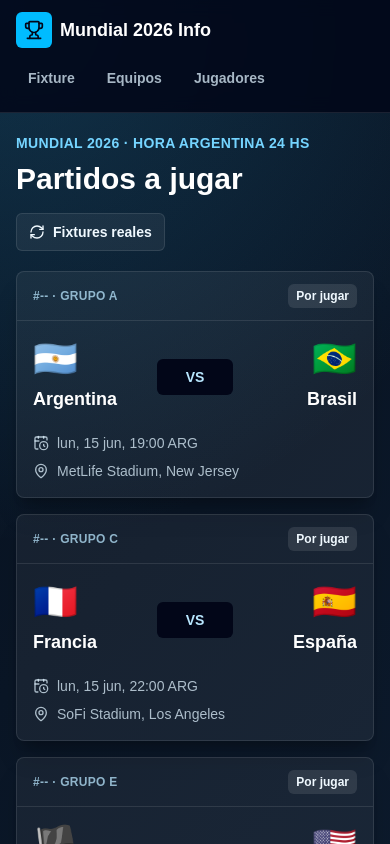
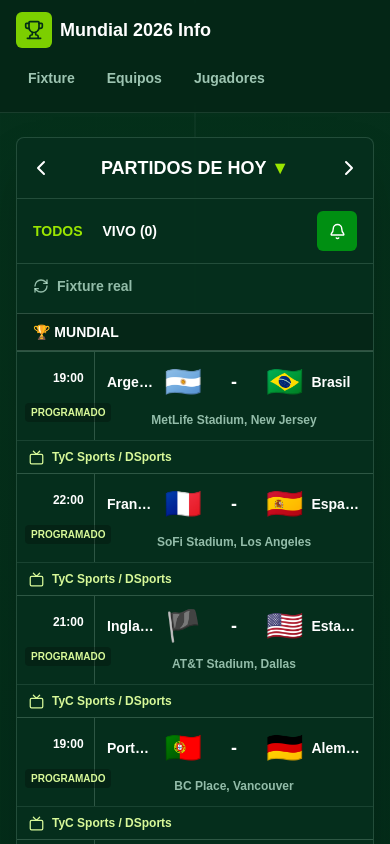
Before and after one commit to Baan07/mundial-prode-info, a Next.js app: page / in a window 390 px wide. Shown: the top 844 px of the page. Built offline with nearby package versions, Linux system fonts and the light colour scheme; no server answers.

Commit message:
Restyle match list and add Argentina TV channels

```diff
--- a/src/app/fixture/page.tsx
+++ b/src/app/fixture/page.tsx
@@ -10,51 +10,52 @@ export default async function FixturePage() {
   const knockoutMatches = matches.filter((match) => match.phase !== "Fase de grupos");
 
   return (
-    <main className="mx-auto max-w-7xl px-4 py-6">
+    <main className="relative mx-auto max-w-6xl px-4 py-6">
       <AutoRefresh seconds={30} />
-      <div className="flex flex-col gap-3 md:flex-row md:items-end md:justify-between">
-        <div>
-          <p className="text-sm font-bold uppercase tracking-wide text-sky-300">
-            {isLiveConnected ? "Resultados live cada 30s" : "Fixture real · conectar API para goles y formaciones live"}
+      <section className="overflow-hidden rounded-lg border border-emerald-100/15 bg-[#062f1d]/95 shadow-2xl shadow-black/30">
+        <div className="border-b border-emerald-100/15 px-4 py-4">
+          <p className="text-sm font-black uppercase tracking-wide text-lime-400">
+            {isLiveConnected ? "Resultados en vivo cada 30s" : "Fixture real · TV Argentina"}
           </p>
-          <h1 className="mt-2 text-4xl font-black text-white">Fixture 2026</h1>
+          <h1 className="mt-1 text-3xl font-black uppercase text-white">Fixture Mundial 2026</h1>
         </div>
-        <div className="grid gap-2 sm:grid-cols-3">
-          <select className="rounded-md border border-white/10 bg-slate-950 p-3 text-sky-50">
+
+        <div className="grid gap-2 border-b border-emerald-100/15 p-4 sm:grid-cols-3">
+          <select className="rounded-md border border-emerald-100/15 bg-[#052617] p-3 text-white">
             <option>Todos los grupos</option>
             {[...new Set(teams.map((team) => team.group).filter(Boolean))].map((group) => (
               <option key={group}>Grupo {group}</option>
             ))}
           </select>
-          <select className="rounded-md border border-white/10 bg-slate-950 p-3 text-sky-50">
+          <select className="rounded-md border border-emerald-100/15 bg-[#052617] p-3 text-white">
             <option>Todas las selecciones</option>
             {teams.map((team) => (
               <option key={team.id}>{team.name}</option>
             ))}
           </select>
-          <select className="rounded-md border border-white/10 bg-slate-950 p-3 text-sky-50">
+          <select className="rounded-md border border-emerald-100/15 bg-[#052617] p-3 text-white">
             <option>Todos</option>
             <option>Por jugar</option>
             <option>En vivo</option>
             <option>Final</option>
           </select>
         </div>
-      </div>
 
-      <section className="mt-6">
-        <h2 className="mb-3 text-xl font-black text-white">Fase de grupos</h2>
-        <div className="grid gap-4 md:grid-cols-2 xl:grid-cols-3">
+        <div>
+          <div className="border-y border-emerald-100/20 bg-[#052617] px-4 py-2 text-sm font-black uppercase text-white">
+            🏆 Fase de grupos
+          </div>
           {groupMatches.map((match) => (
             <MatchCard match={match} teams={teams} key={match.id} />
           ))}
         </div>
-      </section>
 
-      <section className="mt-8">
-        <h2 className="mb-3 text-xl font-black text-white">Eliminacion directa</h2>
-        <div className="grid gap-4 md:grid-cols-2 xl:grid-cols-3">
+        <div>
+          <div className="border-y border-emerald-100/20 bg-[#052617] px-4 py-2 text-sm font-black uppercase text-white">
+            🏆 Eliminacion directa
+          </div>
           {knockoutMatches.map((match) => (
-            <MatchCard compact match={match} teams={teams} key={match.id} />
+            <MatchCard match={match} teams={teams} key={match.id} />
           ))}
         </div>
       </section>
--- a/src/app/globals.css
+++ b/src/app/globals.css
@@ -18,10 +18,23 @@
 body {
   margin: 0;
   background:
-    radial-gradient(circle at top left, rgba(56, 189, 248, 0.2), transparent 34rem),
-    linear-gradient(135deg, #07111f 0%, #0d1b2d 48%, #061827 100%);
+    linear-gradient(rgba(3, 45, 25, 0.88), rgba(3, 45, 25, 0.9)),
+    radial-gradient(circle at 50% 20%, rgba(113, 211, 71, 0.18), transparent 28rem),
+    repeating-linear-gradient(90deg, rgba(255,255,255,0.025) 0 1px, transparent 1px 96px),
+    linear-gradient(135deg, #053d24 0%, #082f1f 48%, #041b13 100%);
   color: var(--foreground);
   font-family: Arial, Helvetica, sans-serif;
+}
+
+body::before {
+  content: "";
+  position: fixed;
+  inset: 0;
+  pointer-events: none;
+  background:
+    linear-gradient(90deg, transparent calc(50% - 1px), rgba(255,255,255,0.08) calc(50% - 1px), rgba(255,255,255,0.08) calc(50% + 1px), transparent calc(50% + 1px)),
+    radial-gradient(circle at 50% 50%, transparent 0 92px, rgba(255,255,255,0.06) 93px 95px, transparent 96px);
+  opacity: 0.45;
 }
 
 a {
--- a/src/app/layout.tsx
+++ b/src/app/layout.tsx
@@ -30,15 +30,15 @@ export default function RootLayout({ children }: Readonly<{ children: React.Reac
   return (
     <html lang="es-AR">
       <body>
-        <header className="sticky top-0 z-20 border-b border-white/10 bg-slate-950/85 backdrop-blur">
+        <header className="sticky top-0 z-20 border-b border-emerald-100/10 bg-[#052617]/90 backdrop-blur">
           <nav className="mx-auto flex max-w-7xl flex-col gap-3 px-4 py-3 md:flex-row md:items-center md:justify-between">
             <Link className="flex items-center gap-2 text-lg font-black text-white" href="/">
-              <span className="grid size-9 place-items-center rounded-md bg-sky-400 text-slate-950"><Trophy size={20} /></span>
+              <span className="grid size-9 place-items-center rounded-md bg-lime-500 text-green-950"><Trophy size={20} /></span>
               Mundial 2026 Info
             </Link>
             <div className="flex gap-2 overflow-x-auto pb-1 md:pb-0">
               {nav.map(([label, href]) => (
-                <Link className="rounded-md px-3 py-2 text-sm font-bold text-sky-100/75 hover:bg-white/10 hover:text-white" href={href} key={href}>
+                <Link className="rounded-md px-3 py-2 text-sm font-bold text-emerald-100/75 hover:bg-white/10 hover:text-white" href={href} key={href}>
                   {label}
                 </Link>
               ))}
@@ -46,7 +46,7 @@ export default function RootLayout({ children }: Readonly<{ children: React.Reac
           </nav>
         </header>
         {children}
-        <footer className="mx-auto max-w-7xl px-4 py-8 text-sm text-sky-100/55">
+        <footer className="relative mx-auto max-w-7xl px-4 py-8 text-sm text-emerald-100/55">
           Fixture, resultados en vivo, equipos, jugadores y formaciones. Horarios en Argentina.
         </footer>
       </body>
--- a/src/app/page.tsx
+++ b/src/app/page.tsx
@@ -1,53 +1,96 @@
 import Link from "next/link";
-import { RefreshCw } from "lucide-react";
+import { Bell, ChevronLeft, ChevronRight, RefreshCw } from "lucide-react";
 import { AutoRefresh } from "@/components/AutoRefresh";
 import { MatchCard } from "@/components/MatchCard";
 import { getWorldCupData } from "@/lib/realData";
 
 export const revalidate = 30;
 
-function nextMatches<T extends { kickoffAt: string; status: string }>(matches: T[]) {
+function argentinaDate(value: string) {
+  return new Intl.DateTimeFormat("en-CA", {
+    day: "2-digit",
+    month: "2-digit",
+    timeZone: "America/Argentina/Buenos_Aires",
+    year: "numeric",
+  }).format(new Date(value));
+}
+
+function todayInArgentina() {
+  return new Intl.DateTimeFormat("en-CA", {
+    day: "2-digit",
+    month: "2-digit",
+    timeZone: "America/Argentina/Buenos_Aires",
+    year: "numeric",
+  }).format(new Date());
+}
+
+function visibleMatches<T extends { kickoffAt: string; status: string }>(matches: T[]) {
+  const today = todayInArgentina();
+  const todayMatches = matches.filter((match) => argentinaDate(match.kickoffAt) === today);
+  if (todayMatches.length) return todayMatches;
+
   const live = matches.filter((match) => match.status === "live");
   const upcoming = matches
     .filter((match) => match.status === "scheduled")
     .sort((a, b) => new Date(a.kickoffAt).getTime() - new Date(b.kickoffAt).getTime());
-  return [...live, ...upcoming].slice(0, 9);
+  return [...live, ...upcoming].slice(0, 10);
 }
 
 export default async function Home() {
   const { matches, teams, source, isLiveConnected } = await getWorldCupData();
-  const visibleMatches = nextMatches(matches);
+  const matchesToShow = visibleMatches(matches);
+  const liveCount = matches.filter((match) => match.status === "live").length;
 
   return (
-    <main className="mx-auto max-w-7xl px-4 py-5 md:py-8">
+    <main className="relative mx-auto max-w-6xl px-4 py-6 md:py-10">
       <AutoRefresh seconds={30} />
-      <section className="flex flex-col gap-4 md:flex-row md:items-end md:justify-between">
-        <div>
-          <p className="text-sm font-bold uppercase tracking-wide text-sky-300">Mundial 2026 · hora Argentina 24 hs</p>
-          <h1 className="mt-2 text-3xl font-black text-white md:text-5xl">Partidos a jugar</h1>
+      <section className="overflow-hidden rounded-lg border border-emerald-100/15 bg-[#062f1d]/95 shadow-2xl shadow-black/30">
+        <div className="grid grid-cols-[44px_1fr_44px] items-center border-b border-emerald-100/15 px-3 py-4">
+          <ChevronLeft className="text-white" />
+          <h1 className="text-center text-lg font-black uppercase text-white">
+            {matchesToShow.length ? "Partidos de hoy" : "Proximos partidos"} <span className="text-lime-400">▼</span>
+          </h1>
+          <ChevronRight className="justify-self-end text-white" />
         </div>
-        <div className="flex flex-wrap gap-2">
-          <span className="inline-flex items-center gap-2 rounded-md border border-white/10 bg-white/[0.06] px-3 py-2 text-sm font-bold text-sky-50">
-            <RefreshCw size={16} /> {isLiveConnected ? "Live conectado" : "Fixtures reales"}
+
+        <div className="flex items-center justify-between gap-3 border-b border-emerald-100/15 px-4 py-3">
+          <div className="flex gap-5 text-sm font-black uppercase">
+            <span className="text-lime-400">Todos</span>
+            <span className="text-white">Vivo ({liveCount})</span>
+          </div>
+          <div className="flex items-center gap-2">
+            <span className="hidden rounded-md bg-[#007c19] px-3 py-2 text-xs font-black text-white sm:inline-flex">
+              TV Argentina
+            </span>
+            <span className="grid size-10 place-items-center rounded-md bg-[#008f12] text-white">
+              <Bell size={17} />
+            </span>
+          </div>
+        </div>
+
+        <div className="px-4 py-3">
+          <span className="inline-flex items-center gap-2 text-sm font-bold text-emerald-100/70">
+            <RefreshCw size={16} /> {isLiveConnected ? "Resultados en vivo" : "Fixture real"}
           </span>
+        </div>
+
+        <div className="px-0 pb-4">
+          <div className="border-y border-emerald-100/20 bg-[#052617] px-4 py-2 text-sm font-black uppercase text-white">
+            🏆 Mundial
+          </div>
+          {matchesToShow.map((match) => (
+            <MatchCard match={match} teams={teams} key={match.id} />
+          ))}
         </div>
       </section>
 
-      <section className="mt-5 grid gap-4 md:grid-cols-2 xl:grid-cols-3">
-        {visibleMatches.map((match) => (
-          <MatchCard match={match} teams={teams} key={match.id} />
-        ))}
-      </section>
-
-      <section className="mt-8 flex flex-col gap-3 rounded-lg border border-white/10 bg-white/[0.045] p-4 md:flex-row md:items-center md:justify-between">
+      <section className="mt-6 flex flex-col gap-3 rounded-lg border border-emerald-100/15 bg-[#062f1d]/85 p-4 md:flex-row md:items-center md:justify-between">
         <div>
           <p className="text-sm font-bold text-white">Fuente: {source}</p>
-          <p className="mt-1 text-sm text-sky-100/65">
-            Para resultados, goles, jugadores y formaciones confirmadas en vivo, cargar `FOOTBALL_API_KEY` en Netlify.
-          </p>
+          <p className="mt-1 text-sm text-emerald-100/65">Horarios en Argentina, formato 24 hs. Canales sujetos a grilla oficial.</p>
         </div>
-        <Link className="rounded-md bg-white px-4 py-2 text-center text-sm font-black text-slate-950" href="/fixture">
-          Ver fixture completo
+        <Link className="rounded-md bg-lime-500 px-4 py-2 text-center text-sm font-black text-green-950" href="/fixture">
+          Fixture completo
         </Link>
       </section>
     </main>
--- a/src/app/partido/[id]/page.tsx
+++ b/src/app/partido/[id]/page.tsx
@@ -1,9 +1,10 @@
 import type { Metadata } from "next";
 import { notFound } from "next/navigation";
-import { CalendarClock, MapPin } from "lucide-react";
+import { CalendarClock, MapPin, Tv } from "lucide-react";
 import { AutoRefresh } from "@/components/AutoRefresh";
 import { LineupPanel } from "@/components/LineupPanel";
 import { StatBadge } from "@/components/StatBadge";
+import { channelLabel, channelNote } from "@/lib/broadcast";
 import { formatArgentinaTime, getLineup, getRealMatch, getTeamFromList } from "@/lib/realData";
 
 type Props = { params: Promise<{ id: string }> };
@@ -35,11 +36,11 @@ export default async function MatchPage({ params }: Props) {
   const awayLineup = await getLineup(away.id);
 
   return (
-    <main className="mx-auto max-w-5xl px-4 py-6">
+    <main className="relative mx-auto max-w-5xl px-4 py-6">
       <AutoRefresh seconds={30} />
-      <section className="overflow-hidden rounded-lg border border-white/10 bg-white/[0.055]">
-        <div className="flex items-center justify-between border-b border-white/10 px-4 py-3">
-          <p className="text-xs font-black uppercase tracking-wide text-sky-300">
+      <section className="overflow-hidden rounded-lg border border-emerald-100/15 bg-[#062f1d]/95 shadow-2xl shadow-black/30">
+        <div className="flex items-center justify-between border-b border-emerald-100/15 px-4 py-3">
+          <p className="text-xs font-black uppercase tracking-wide text-lime-400">
             #{match.matchNumber} · {match.group ? `Grupo ${match.group}` : match.phase}
           </p>
           <span className="rounded-md bg-white/10 px-3 py-1 text-sm font-black text-white">
@@ -67,12 +68,15 @@ export default async function MatchPage({ params }: Props) {
           </div>
         </div>
 
-        <div className="grid gap-3 border-t border-white/10 px-4 py-4 text-sky-100/75 md:grid-cols-2">
+        <div className="grid gap-3 border-t border-emerald-100/15 px-4 py-4 text-emerald-100/80 md:grid-cols-3">
           <span className="flex items-center gap-2">
             <CalendarClock size={18} /> {formatArgentinaTime(match.kickoffAt)} ARG
           </span>
+          <span className="flex items-center gap-2">
+            <MapPin size={18} /> {match.stadium}, {match.city}
+          </span>
           <span className="flex items-center gap-2 md:justify-end">
-            <MapPin size={18} /> {match.stadium}, {match.city}
+            <Tv size={18} /> {channelLabel(match)}
           </span>
         </div>
       </section>
@@ -80,7 +84,7 @@ export default async function MatchPage({ params }: Props) {
       <section className="mt-5 grid gap-4 sm:grid-cols-3">
         <StatBadge label="Local" value={home.name} />
         <StatBadge label="Visitante" value={away.name} />
-        <StatBadge label="Estado" value={match.status === "live" ? "En vivo" : match.status === "finished" ? "Final" : "Por jugar"} />
+        <StatBadge label="TV" value={channelNote(match, teams)} />
       </section>
 
       <section className="mt-5 grid gap-4 lg:grid-cols-2">
--- a/src/components/MatchCard.tsx
+++ b/src/components/MatchCard.tsx
@@ -1,23 +1,20 @@
 import Link from "next/link";
-import { CalendarClock, MapPin } from "lucide-react";
+import { Tv } from "lucide-react";
+import { channelLabel } from "@/lib/broadcast";
 import { formatArgentinaTime, getTeamFromList } from "@/lib/realData";
 import { Match, Team } from "@/lib/types";
 
 const statusLabel = {
-  scheduled: "Por jugar",
-  live: "En vivo",
-  finished: "Final",
+  scheduled: "PROGRAMADO",
+  live: "EN VIVO",
+  finished: "FINAL",
 };
 
-export function MatchCard({
-  match,
-  teams,
-  compact = false,
-}: {
-  match: Match;
-  teams: Team[];
-  compact?: boolean;
-}) {
+function timeOnly(value: string) {
+  return formatArgentinaTime(value).split(",").pop()?.trim() ?? formatArgentinaTime(value);
+}
+
+export function MatchCard({ match, teams }: { match: Match; teams: Team[]; compact?: boolean }) {
   const home = getTeamFromList(teams, match.homeTeamId);
   const away = getTeamFromList(teams, match.awayTeamId);
   if (!home || !away) return null;
@@ -26,51 +23,35 @@ export function MatchCard({
 
   return (
     <Link className="block" href={`/partido/${match.id}`}>
-      <article className="overflow-hidden rounded-lg border border-white/10 bg-white/[0.055] shadow-xl shadow-black/20 transition hover:border-sky-300/50">
-        <div className="flex items-center justify-between gap-3 border-b border-white/10 px-4 py-3">
-          <p className="text-xs font-bold uppercase tracking-wide text-sky-200/75">
-            #{match.matchNumber ?? "--"} · {match.group ? `Grupo ${match.group}` : match.phase}
-          </p>
-          <span
-            className={`rounded-md px-2 py-1 text-xs font-black ${
-              match.status === "live" ? "bg-emerald-400 text-slate-950" : "bg-white/10 text-sky-50"
-            }`}
-          >
-            {match.status === "live" && match.liveMinute ? `${match.liveMinute}' ` : ""}
-            {statusLabel[match.status]}
+      <article className="grid grid-cols-[78px_1fr] border-t border-emerald-100/20 bg-[#062f1d]/92 transition hover:bg-[#0a3a24] md:grid-cols-[92px_1fr_210px]">
+        <div className="grid place-items-center border-r border-emerald-100/20 px-2 py-3 text-center">
+          <span className="text-xs font-black text-white">{timeOnly(match.kickoffAt)}</span>
+          <span className={`mt-1 rounded px-1.5 py-0.5 text-[10px] font-black ${match.status === "live" ? "bg-lime-400 text-green-950" : "bg-black/25 text-lime-200"}`}>
+            {match.status === "live" && match.liveMinute ? `${match.liveMinute}'` : statusLabel[match.status]}
           </span>
         </div>
 
-        <div className="grid grid-cols-[1fr_auto_1fr] items-center gap-3 px-4 py-5">
-          <div className="min-w-0">
-            <div className="text-4xl leading-none">{home.flag}</div>
-            <h3 className="mt-2 truncate text-lg font-black text-white">{home.name}</h3>
+        <div className="grid grid-cols-[1fr_48px_1fr] items-center gap-2 px-3 py-3">
+          <div className="flex min-w-0 items-center justify-end gap-2 text-right">
+            <span className="truncate text-sm font-black text-white md:text-base">{home.name}</span>
+            <span className="text-3xl">{home.flag}</span>
           </div>
-          <div className="min-w-[76px] rounded-md bg-slate-950 px-3 py-2 text-center">
-            {hasScore ? (
-              <div className="text-3xl font-black text-white">
-                {match.homeScore}-{match.awayScore}
-              </div>
-            ) : (
-              <div className="text-sm font-black text-sky-200">VS</div>
-            )}
+          <div className="text-center text-lg font-black text-white">
+            {hasScore ? `${match.homeScore}-${match.awayScore}` : "-"}
           </div>
-          <div className="min-w-0 text-right">
-            <div className="text-4xl leading-none">{away.flag}</div>
-            <h3 className="mt-2 truncate text-lg font-black text-white">{away.name}</h3>
+          <div className="flex min-w-0 items-center gap-2">
+            <span className="text-3xl">{away.flag}</span>
+            <span className="truncate text-sm font-black text-white md:text-base">{away.name}</span>
+          </div>
+          <div className="col-span-3 mt-1 truncate text-center text-xs font-bold text-emerald-100/70">
+            {match.stadium}, {match.city}
           </div>
         </div>
 
-        {!compact && (
-          <div className="grid gap-2 px-4 pb-4 text-sm text-sky-100/75">
-            <span className="flex items-center gap-2">
-              <CalendarClock size={16} /> {formatArgentinaTime(match.kickoffAt)} ARG
-            </span>
-            <span className="flex items-center gap-2">
-              <MapPin size={16} /> {match.stadium}, {match.city}
-            </span>
-          </div>
-        )}
+        <div className="col-span-2 flex items-center gap-2 border-t border-emerald-100/10 px-3 py-2 text-xs font-bold text-lime-200 md:col-span-1 md:border-l md:border-t-0">
+          <Tv size={15} />
+          <span className="truncate">{channelLabel(match)}</span>
+        </div>
       </article>
     </Link>
   );
--- /dev/null
+++ b/src/lib/broadcast.ts
@@ -0,0 +1,24 @@
+import { Match, Team } from "./types";
+
+const ARGENTINA_ID = "argentina";
+
+export function argentinaChannels(match: Match) {
+  const isArgentina = match.homeTeamId === ARGENTINA_ID || match.awayTeamId === ARGENTINA_ID;
+  const isOpening = match.matchNumber === 1;
+  const isFinal = match.phase === "Final";
+
+  if (isArgentina) return ["TV Publica", "Telefe", "TyC Sports", "DSports"];
+  if (isOpening || isFinal) return ["TV Publica", "Telefe", "TyC Sports", "DSports"];
+  return ["TyC Sports", "DSports"];
+}
+
+export function channelLabel(match: Match) {
+  return argentinaChannels(match).join(" / ");
+}
+
+export function channelNote(match: Match, teams: Team[]) {
+  const home = teams.find((team) => team.id === match.homeTeamId);
+  const away = teams.find((team) => team.id === match.awayTeamId);
+  const isArgentina = home?.id === ARGENTINA_ID || away?.id === ARGENTINA_ID;
+  return isArgentina ? "Canales confirmados para Argentina" : "Grilla sujeta a confirmacion";
+}
```
Also changed, not shown: src/components/LineupPanel.tsx (+7 -7 lines).
